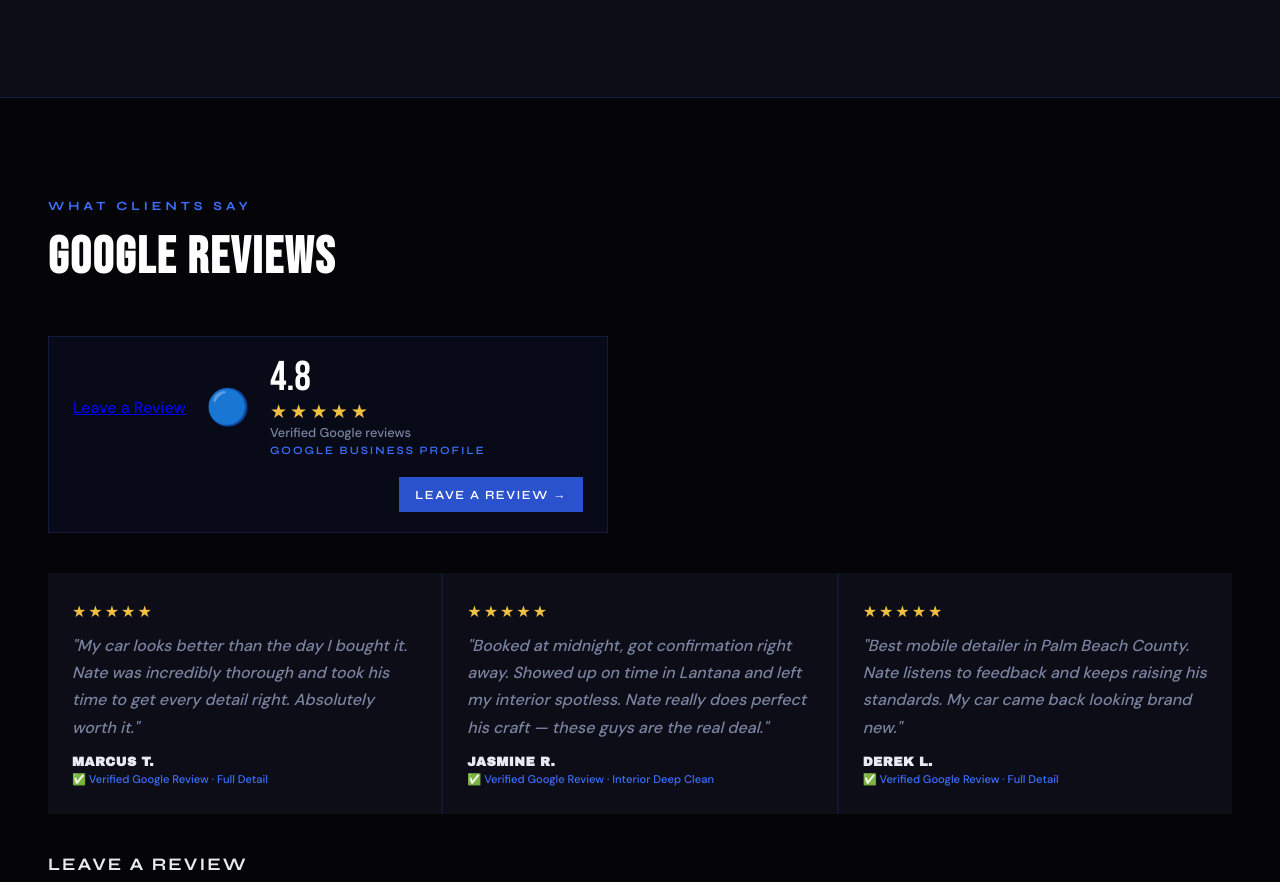
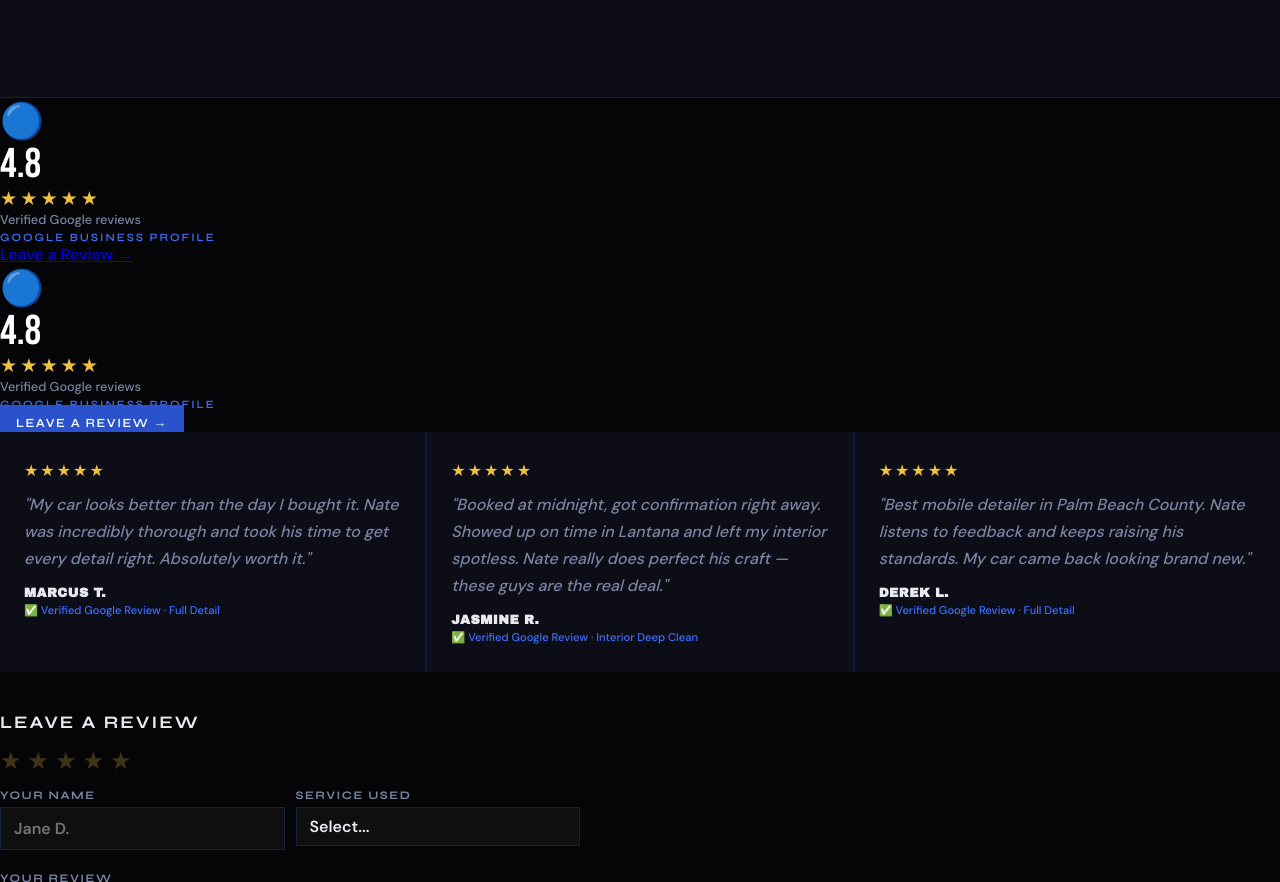
Before and after one commit to dorcentnathan31-wq/detailedby2clean, a plain HTML site: page index.html in a window 1280 px wide. Shown: the part 4348-5230 px from the top of the page. Drawn offline with Linux system fonts and the light colour scheme.

Commit message:
Update index.html

```diff
--- a/index.html
+++ b/index.html
@@ -127,7 +127,24 @@ nav.scrolled{background:rgba(5,5,8,.95);backdrop-filter:blur(14px);padding:12px
 
 /* REVIEWS */
 .reviews-section{padding:100px 48px;}
-.google-badge{display:flex;align-items:center;gap:20px;background:rgba(41,82,204,.08);border:1px solid var(--border);padding:20px 24px;margin-bottom:40px;max-width:560px;flex-wrap:wrap;}
+..google-review-btn{
+  margin-left:auto;
+  background:var(--blue);
+  color:#fff;
+  border:none;
+  padding:10px 16px;
+  font-family:'Syne',sans-serif;
+  font-size:.78rem;
+  letter-spacing:1.5px;
+  text-transform:uppercase;
+  cursor:pointer;
+  text-decoration:none;
+  white-space:nowrap;
+}
+
+.google-review-btn:hover{
+  background:var(--blue-bright);
+}
 .gb-logo{font-size:2.2rem;}
 .gb-stars{color:var(--gold);font-size:1.2rem;letter-spacing:3px;}
 .gb-score{font-family:'Bebas Neue',sans-serif;font-size:2.6rem;color:#fff;line-height:1;}
@@ -807,14 +824,22 @@ footer{padding:36px 16px;}
   </div>
 </section>
 
-<section class="reviews-section" id="reviews">
-  <div class="section-eyebrow">What Clients Say</div>
-  <h2 class="section-title">Google Reviews</h2>
-  <div class="google-badge">
-     <a href="https://www.google.com/search?q=Detailedby2clean&stick=H4sIAAAAAAAA_-NgU1I1qDBKNjK3tDRLTTRJTjE1T0uyMqgwsTQzBHJMUs0MTI1NDBIXsQq4pJYkZuakpiRVGiXnpCbmAQCNqPWaPAAAAA&hl=en&mat=Cf3VXIqizZymElcBTVDHnl7qjvB3_PlCUI6NdUpBi3_84Ds3MDiOIfsMUlzHHJqhCi87ZWEdrHIF-yNl5wC9PuhRC6rIA5un4nT9gjqtPq-sX5T4-V2agIcR1Vf9GcjSlS0&authuser=0"
-target="_blank">
-  Leave a Review
-</a>
+<div class="google-badge">
+  <div class="gb-logo">🔵</div>
+
+  <div>
+    <div class="gb-score">4.8</div>
+    <div class="gb-stars">★★★★★</div>
+    <div class="gb-count">Verified Google reviews</div>
+    <div class="gb-source">Google Business Profile</div>
+  </div>
+
+  <a href="https://www.google.com/search?q=Detailedby2clean"
+     target="_blank"
+     class="google-review-btn">
+     Leave a Review →
+  </a>
+</div>
     <div class="gb-logo">🔵</div>
     <div>
       <div class="gb-score">4.8</div>
```
